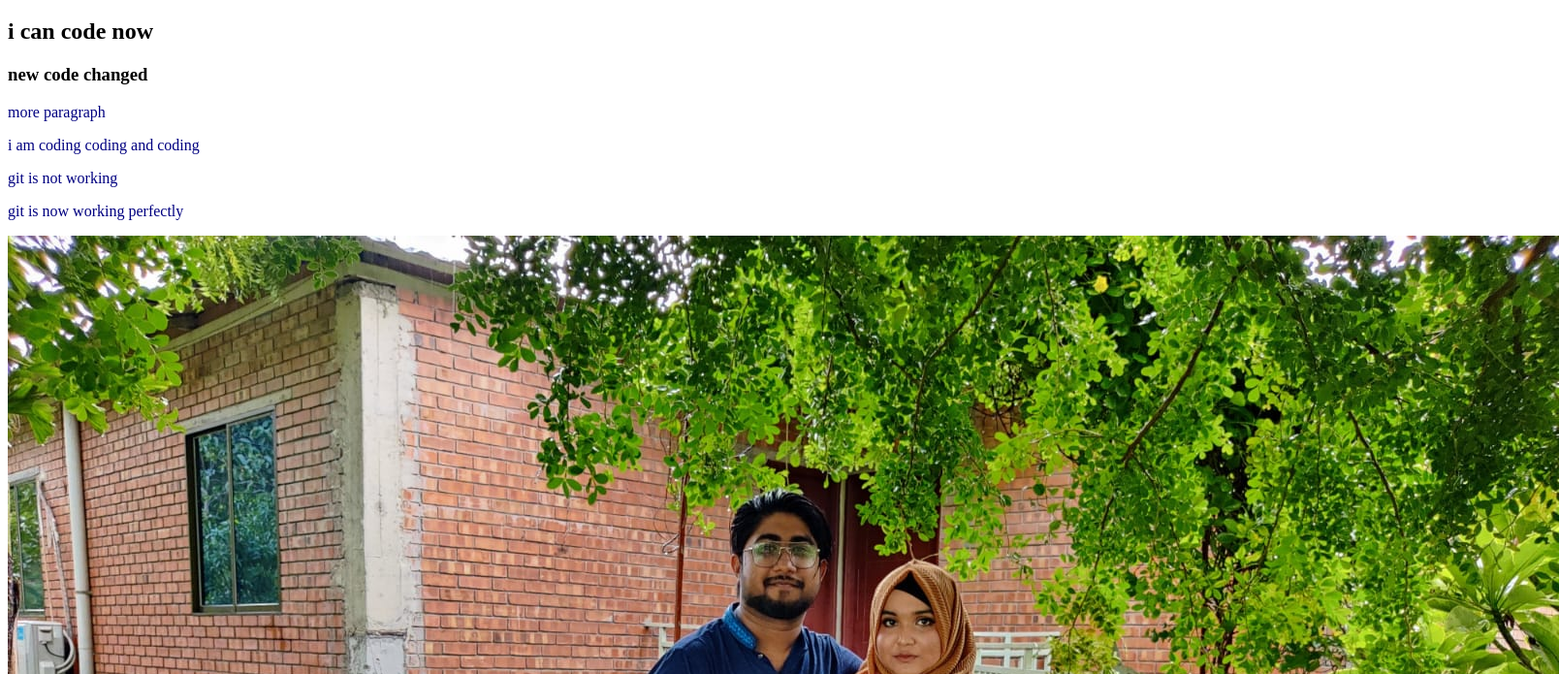
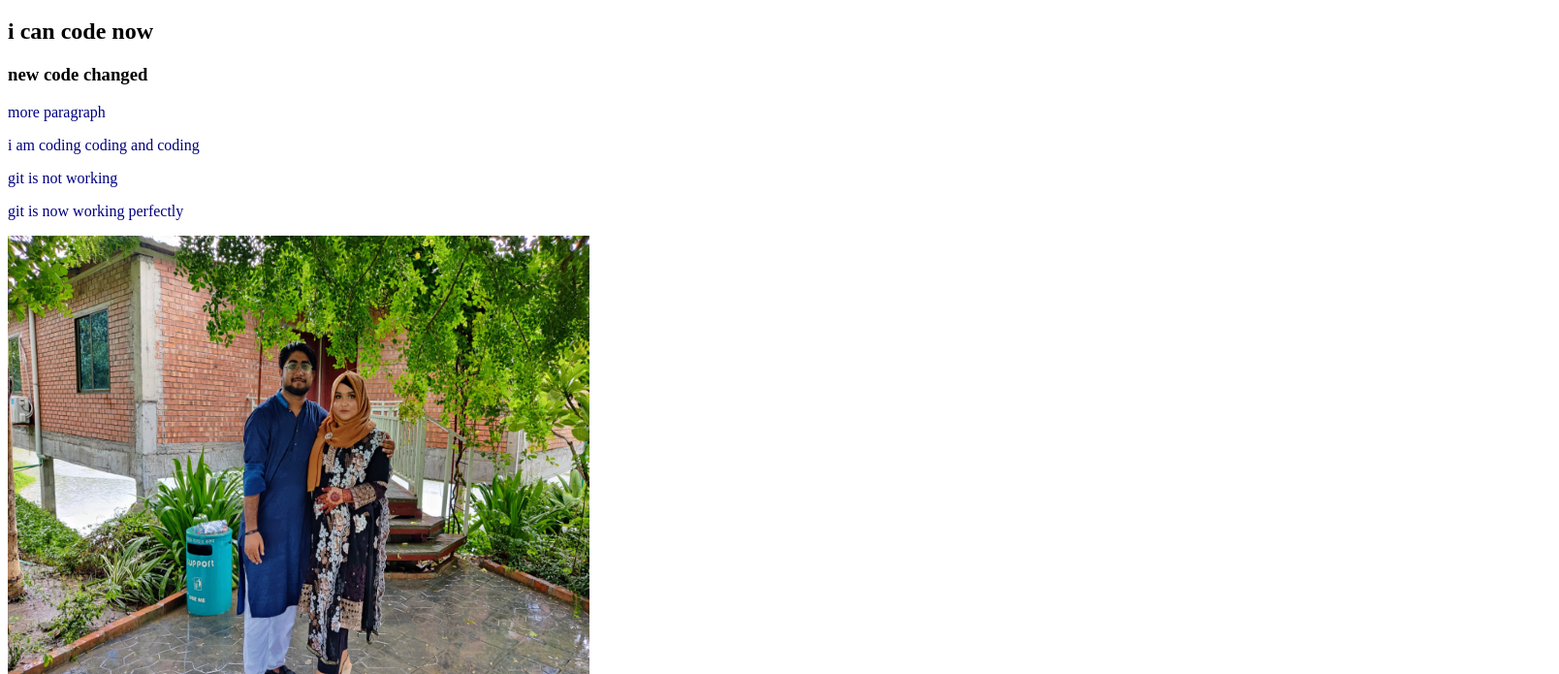
Before and after one commit to EbnulAhsan/my-second-repo, a plain HTML site: page index.html in a window 1280 px wide. Shown: the part 61-756 px from the top of the page at 97% size, 1608 px wide, since content can reach past the window. Drawn offline with Linux system fonts and the light colour scheme.

Commit message:
again changes

```diff
--- a/index.html
+++ b/index.html
@@ -14,7 +14,8 @@
         <p>i am coding coding and coding</p>
         <p>git is not working</p>
         <p>git is now working perfectly</p>
-        <img src="baby.jpg" alt="">
+        <img src="baby.jpg" width="600" height="500">
+
 
     </body>
 </html>
```
